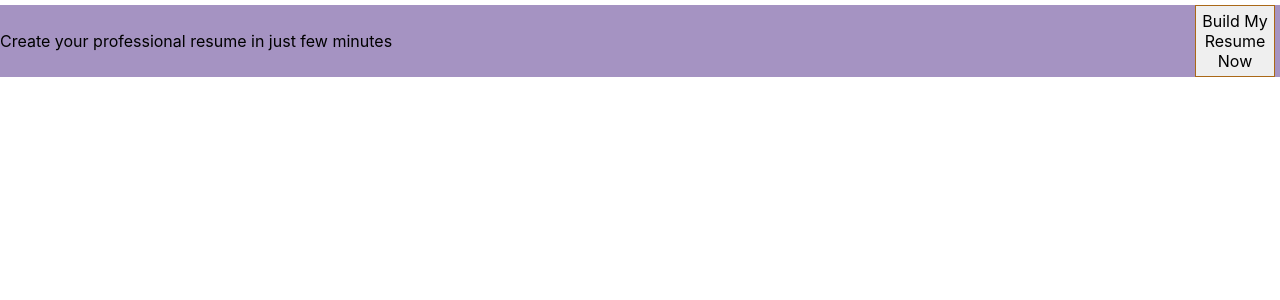
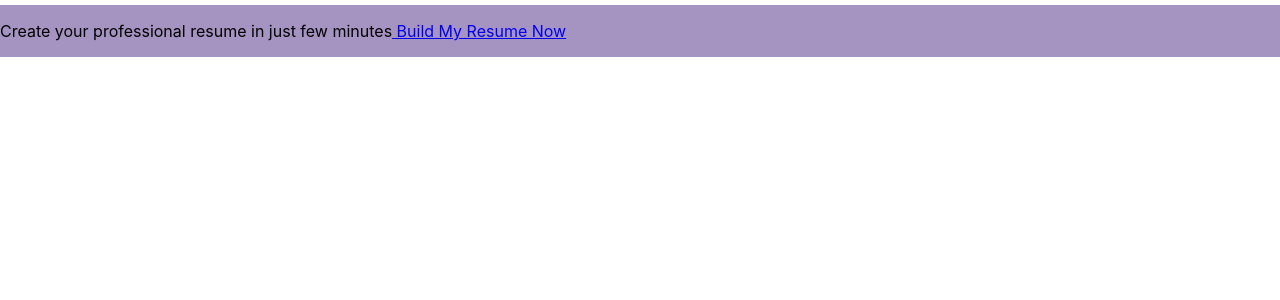
Before and after one commit to sreelaksha/sample-react-resume, a React (Create React App) app: page / in a window 1280 px wide. Shown: the top 300 px of the page. Built offline with nearby package versions, Linux system fonts and the light colour scheme.

Commit message:
changed the tags for nav bar

```diff
--- a/src/components/FrontPage/FrontPage.js
+++ b/src/components/FrontPage/FrontPage.js
@@ -3,10 +3,12 @@
 
 const frontPage = (props) => (
     <div className = {styles.FrontPage}>
-        <p>  Create your professional resume in just few minutes</p>
-        <button
-                    className = {styles.OrderButton}
-                    onClick = {props.ordered}> Build My Resume Now </button>
+    <nav>
+               <p>Create your professional resume in just few minutes
+                    <a href="/"> Build My Resume Now </a>
+                </p>
+            </nav>
+
     </div>
 );
 
```
